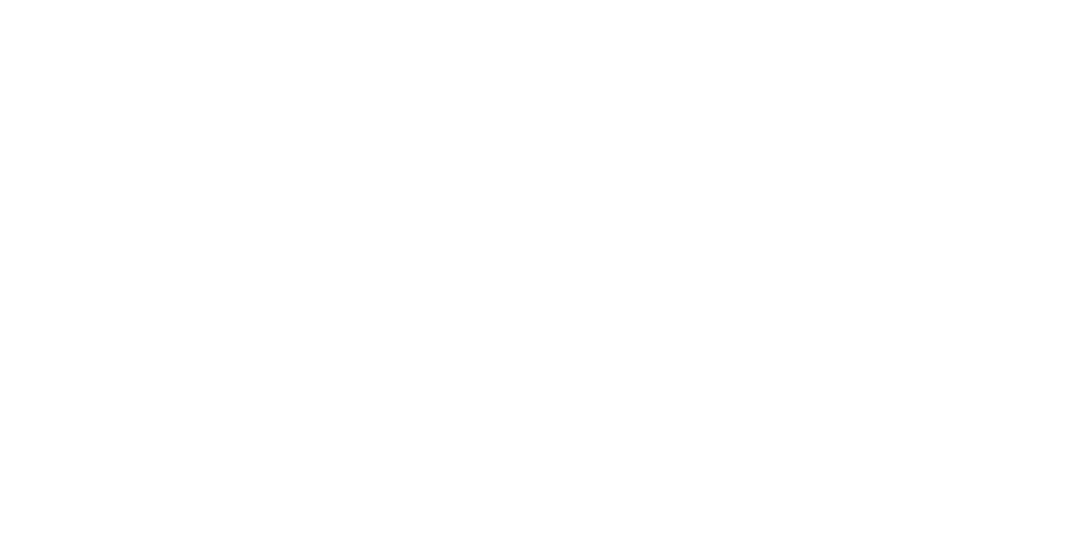
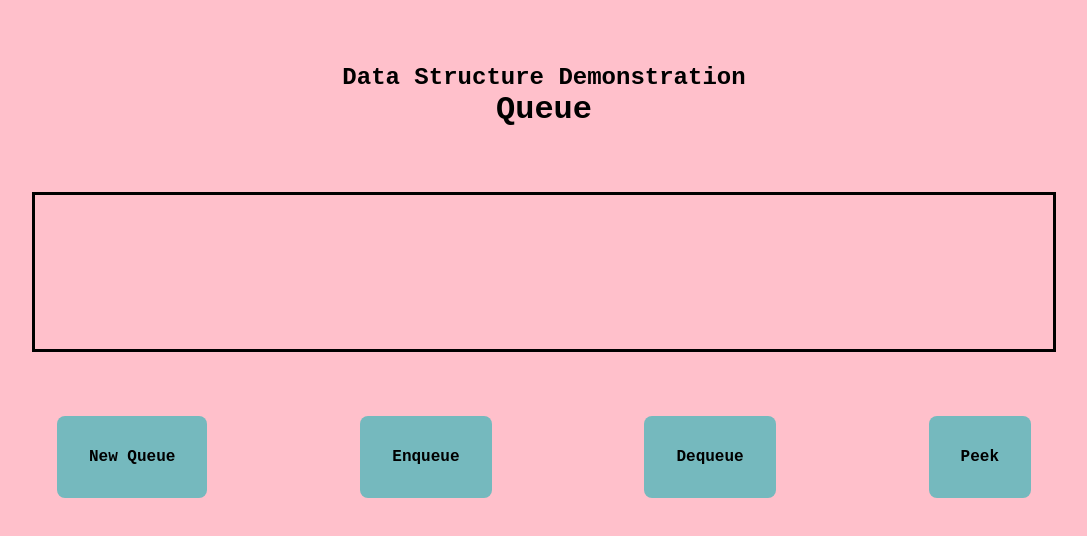
Before and after one commit to CodingCocho/queue-data-structure-web-application-with-react-js, a React (Create React App) app: page / in a window 1280 px wide. Shown: the top 536 px of the page, without its empty margins (96-1183 px from the left). Built offline with nearby package versions, Linux system fonts and the light colour scheme.

Commit message:
Finished all front-end

```diff
--- a/src/App.css
+++ b/src/App.css
@@ -1 +1,130 @@
-/* No CSS *//*# sourceMappingURL=App.css.map */
+* {
+  -webkit-box-sizing: border-box;
+          box-sizing: border-box;
+  padding: 0px;
+  margin: 0px;
+  font-family: 'Source Code Pro', monospace;
+}
+
+body {
+  height: 100vh;
+  width: 100vw;
+  background-color: pink;
+}
+
+.App {
+  width: 100%;
+  height: 100%;
+  display: -webkit-box;
+  display: -ms-flexbox;
+  display: flex;
+  -webkit-box-pack: center;
+      -ms-flex-pack: center;
+          justify-content: center;
+  -webkit-box-align: center;
+      -ms-flex-align: center;
+          align-items: center;
+  -webkit-box-orient: vertical;
+  -webkit-box-direction: normal;
+      -ms-flex-direction: column;
+          flex-direction: column;
+}
+
+.App .heading-elements {
+  margin-top: 5%;
+  width: 100%;
+  display: -webkit-box;
+  display: -ms-flexbox;
+  display: flex;
+  -webkit-box-pack: center;
+      -ms-flex-pack: center;
+          justify-content: center;
+  -webkit-box-align: center;
+      -ms-flex-align: center;
+          align-items: center;
+  text-align: center;
+  -webkit-box-orient: vertical;
+  -webkit-box-direction: normal;
+      -ms-flex-direction: column;
+          flex-direction: column;
+}
+
+.App .heading-elements #title {
+  font-weight: 600;
+  font-size: 1.5rem;
+}
+
+.App .heading-elements #data-structure-name {
+  font-weight: 900;
+  font-size: 2rem;
+}
+
+.App .queue-container {
+  margin-top: 5%;
+  width: 100%;
+  height: 10em;
+  display: -webkit-box;
+  display: -ms-flexbox;
+  display: flex;
+  -webkit-box-pack: center;
+      -ms-flex-pack: center;
+          justify-content: center;
+  -webkit-box-align: center;
+      -ms-flex-align: center;
+          align-items: center;
+}
+
+.App .queue-container .queue {
+  height: 100%;
+  width: 80%;
+  border-style: solid;
+  border-color: black;
+  display: -webkit-box;
+  display: -ms-flexbox;
+  display: flex;
+}
+
+.App .queue-container .queue .queue-box {
+  width: calc(100%/5);
+  height: 100%;
+  border-style: solid;
+  border-color: black;
+  display: -webkit-box;
+  display: -ms-flexbox;
+  display: flex;
+  -webkit-box-pack: center;
+      -ms-flex-pack: center;
+          justify-content: center;
+  -webkit-box-align: center;
+      -ms-flex-align: center;
+          align-items: center;
+  font-size: 2rem;
+}
+
+.App .queue-functions-container {
+  margin-top: 5%;
+  width: 100%;
+  display: -webkit-box;
+  display: -ms-flexbox;
+  display: flex;
+  -webkit-box-pack: space-evenly;
+      -ms-flex-pack: space-evenly;
+          justify-content: space-evenly;
+  -webkit-box-align: center;
+      -ms-flex-align: center;
+          align-items: center;
+}
+
+.App .queue-functions-container button {
+  padding: 2em;
+  background-color: #75B9BE;
+  border-style: none;
+  border-radius: .5em;
+  font-weight: 600;
+  font-size: 1rem;
+}
+
+.App .queue-functions-container button:hover {
+  cursor: pointer;
+}
+/*# sourceMappingURL=App.css.map */
--- a/src/App.js
+++ b/src/App.js
@@ -1,8 +1,86 @@
 import './App.css';
+import Queue from './Queue'
+import { useState, useEffect } from "react";
 
+/*
+This React.js App will run the frontend of the Queue data structure.
+*/
 function App() {
+
+  // Holds our useStates
+  // An useState for the Queue to keep track of the data structure
+  const [queue, setQueue] = useState(new Queue(5))
+  // An useState for the pointer to keep track of when the page needs to render
+  const [pointer, setPointer] = useState(queue.getPointer())
+
+  // An useEffect the notifies the console of a render which is depended on the
+  // pointer changing
+  useEffect(() => {
+    console.log("render");
+  }, [pointer])
+
+  // Local function to set the new Queue
+  const newQueue = () =>
+  {
+    setQueue(new Queue(5));
+  }
+
+  // Local function to enqueue an element into the Queue
+  const enqueueQueue = () =>
+  {
+    // Prompt the user for the element
+    const element = prompt("Enter an element to enqueue into the Queue", 0)
+    // Call the Queue enqueue method
+    queue.enqueue(element);
+    // Set the pointer in the useState to rerender
+    setPointer(queue.getPointer())
+  }
+
+  // Local function to dequeue an element from the Queue
+  const dequeueQueue = () =>
+  {
+    // Call the Queue dequeue method
+    queue.dequeue();
+    // Set the pointer in the useState to rerender
+    setPointer(queue.getPointer())
+  }
+
+  const peekQueue = () =>
+  {
+    // Call the Queue peek method
+    queue.peek();
+  }
+
   return (
     <div className="App">
+
+        <div className='heading-elements'>
+          <p id='title'>Data Structure Demonstration</p>
+          <span id='data-structure-name'>Queue</span>
+        </div>
+
+        <div className='queue-container'>
+          <div className='queue'>
+            {/* Map out the Queue and create appropriate divs for elements */}
+            {queue.getQueue().map( (element) =>
+            {
+              // Return empty div for undefined elements
+              if(element === undefined)
+              {
+                return <div></div>
+              }
+              // Return queue-box div for elements 'defined'
+              return <div className='queue-box'>{element}</div>
+            })}
+          </div>
+        </div>
+
+        <div className='queue-functions-container'>
+          <button onClick={newQueue}>New Queue</button>
+          <button onClick={enqueueQueue}>Enqueue</button>
+          <button onClick={dequeueQueue}>Dequeue</button>
+          <button onClick={peekQueue}>Peek</button>
+        </div>
     </div>
   );
 }
--- a/src/App.scss
+++ b/src/App.scss
@@ -0,0 +1,92 @@
+*
+{
+  box-sizing: border-box;
+  padding: 0px;
+  margin: 0px;
+  font-family: 'Source Code Pro', monospace;
+}
+
+body
+{
+    height: 100vh;
+    width: 100vw;
+    background-color: pink;
+}
+.App
+{
+  width: 100%;
+  height: 100%;
+  display: flex;
+  justify-content: center;
+  align-items: center;
+  flex-direction: column;
+  .heading-elements
+  {
+      margin-top: 5%;
+      width: 100%;
+      display: flex;
+      justify-content: center;
+      align-items: center;
+      text-align: center;
+      flex-direction: column;
+      #title
+      {
+          font-weight: 600;
+          font-size: 1.5rem;
+      }
+      #data-structure-name
+      {
+          font-weight: 900;
+          font-size: 2rem;
+      }
+  }
+  .queue-container
+  {
+      margin-top: 5%;
+      width: 100%;
+      height: 10em;
+      display: flex;
+      justify-content: center;
+      align-items: center;
+      .queue
+      {
+          height: 100%;
+          width: 80%;
+          border-style: solid;
+          border-color: black;
+          display: flex;
+          .queue-box
+          {
+              width: calc(100%/5);
+              height: 100%;
+              border-style: solid;
+              border-color: black;
+              display: flex;
+              justify-content: center;
+              align-items: center;
+              font-size: 2rem;
+          }
+      }
+  }
+  .queue-functions-container
+  {
+      margin-top: 5%;
+      width: 100%;
+      display: flex;
+      justify-content: space-evenly;
+      align-items: center;
+      button
+      {
+          padding: 2em;
+          background-color: #75B9BE;
+          border-style: none;
+          border-radius: .5em;
+          font-weight: 600;
+          font-size: 1rem;
+      }
+      button:hover
+      {
+          cursor: pointer;
+      }
+  }
+}
```
Also changed, not shown: 2 other files (tests, documents, lock files or other folders).
